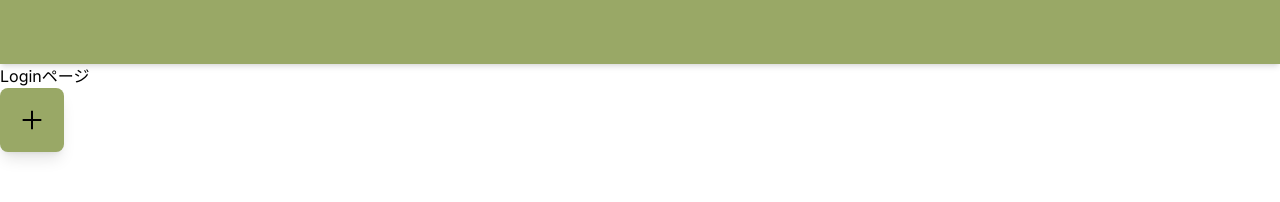
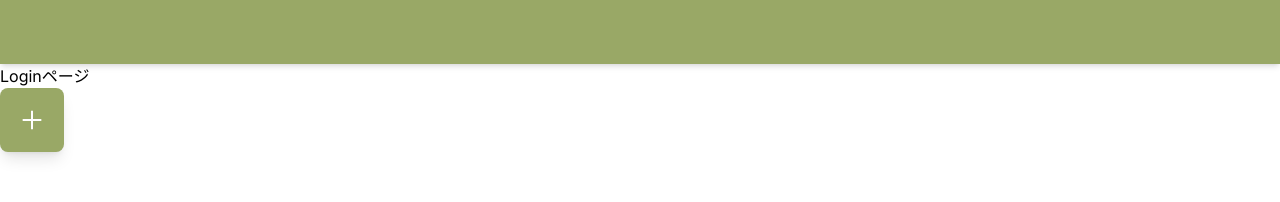
Before and after one commit to prapro-ou/castella-frontend, a Next.js app: page / in a window 1280 px wide. Shown: the top 202 px of the page. Built offline with nearby package versions, Linux system fonts and the light colour scheme.

Commit message:
[fix] 方針を変更，FloatActionButtonをMessageDialogコンポーネントに移動

```diff
--- a/app/page.js
+++ b/app/page.js
@@ -1,20 +1,20 @@
 'use client';
 
 import MessageDialog from "@/features/MessageDialog";
-import FloatActionButton from "@/features/components/FloatActionButton";
-import addBlack from '@/public/addBlack.svg';
-import { useState } from "react";
+// import FloatActionButton from "@/features/components/FloatActionButton";
+// import addBlack from '@/public/addBlack.svg';
+// import { useState } from "react";
 
 export default function Home() {
 
-  const [openDialog,setOpenDialog]=useState(false);
+  // const [openDialog,setOpenDialog]=useState(false);
 
-  function onClickAdd(){
-    console.log("Add Clicked");
-    console.log(openDialog);
-    setOpenDialog(true);
-    console.log(openDialog);
-  }
+  // function onClickAdd(){
+  //   console.log("Add Clicked");
+  //   console.log(openDialog);
+  //   setOpenDialog(true);
+  //   console.log(openDialog);
+  // }
   function onClickCancel(){
     console.log("Cancel Clicked");
   }
@@ -30,8 +30,8 @@ export default function Home() {
           Loginページ
         </a>
       </p>
-      <FloatActionButton src={addBlack} alt="add" onClickButton={onClickAdd} />
-      <MessageDialog isOpened={openDialog} onClickCancel={onClickCancel} onClickSend={onClickSend} />
+      {/* <FloatActionButton src={addBlack} alt="add" onClickButton={onClickAdd} /> */}
+      <MessageDialog /* isOpened={openDialog} */ onClickCancel={onClickCancel} onClickSend={onClickSend} />
     </main>
   );
 }
--- a/features/MessageDialog.js
+++ b/features/MessageDialog.js
@@ -1,15 +1,21 @@
 import { useState } from "react";
 import { Button,TextField,Dialog,DialogActions,DialogContent,DialogContentText,DialogTitle } from "@mui/material";
+import FloatActionButton from "./components/FloatActionButton";
+import addWhite from '@/public/add_white.svg';
 
-export default function MessageDialog({isOpened,onClickCancel,onClickSend}){
+export default function MessageDialog({onClickCancel,onClickSend}){
     const [message, setMessage] = useState("");
-    const [open,setOpen]=useState(isOpened);
+    const [open,setOpen]=useState(false);
+    function handleOpen(){
+      setOpen(true);
+    };
     function handleClose(){
       setOpen(false);
     };
 
     return (
       <div>
+        <FloatActionButton src={addWhite} alt="add" onClickButton={handleOpen} />
         <Dialog open={open} onClose={handleClose}>
           <DialogTitle>新しい返信</DialogTitle>
           <DialogContent>
```
